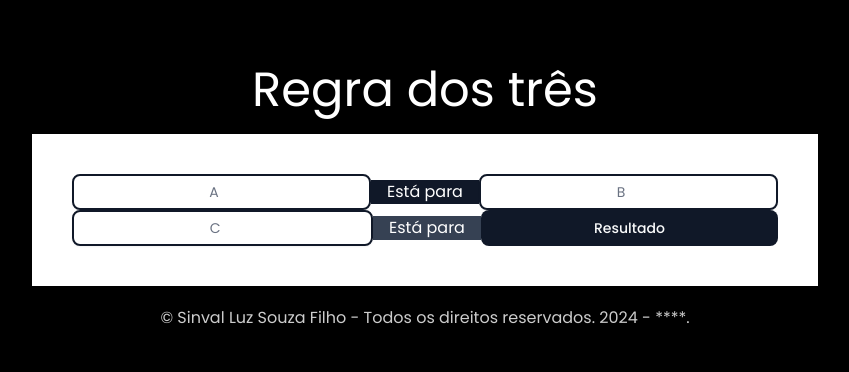
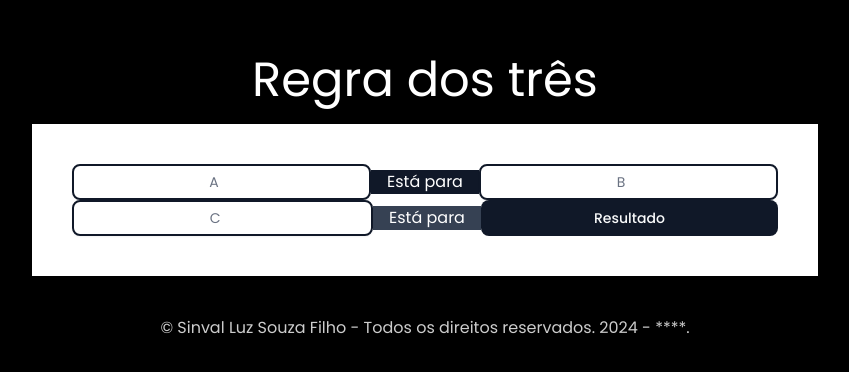
Before and after one commit to Sinvalluz/Regra-de-3, a Next.js app: page / in a window 1280 px wide. Shown: the part 202-574 px from the top of the page, without its empty margins (215-1064 px from the left). Built offline with nearby package versions, Linux system fonts and the light colour scheme.

Commit message:
style: changes the text size based on the screen and increases the spacing with the neighboring div

```diff
--- a/src/components/Footer/index.tsx
+++ b/src/components/Footer/index.tsx
@@ -1,6 +1,6 @@
 export default function Footer() {
 	return (
-		<footer className='mt-5'>
+		<footer className='mt-10'>
 			<p className='text-white/80 sm:text-base text-sm text-center'>
 				© Sinval Luz Souza Filho - Todos os direitos reservados. 2024 - ****.
 			</p>
```
